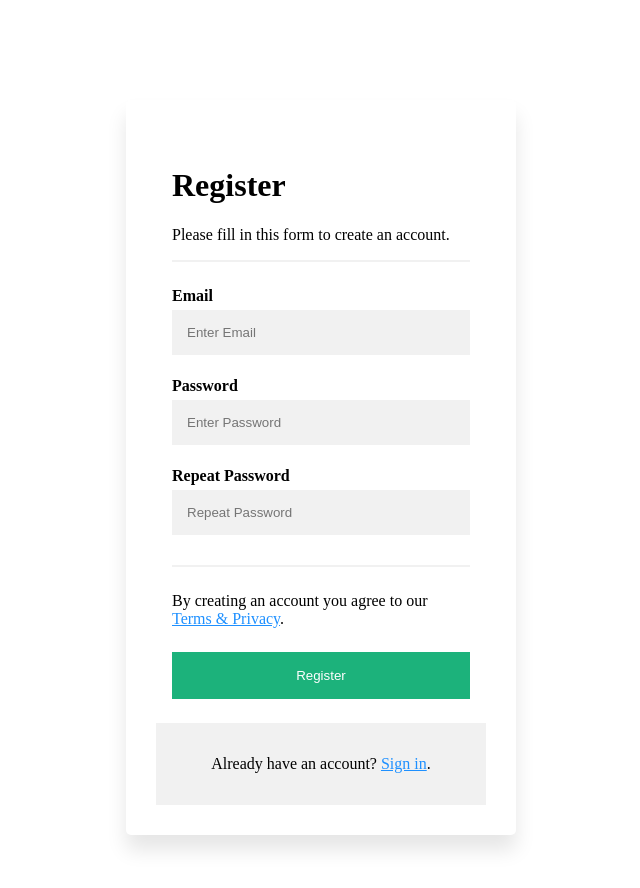
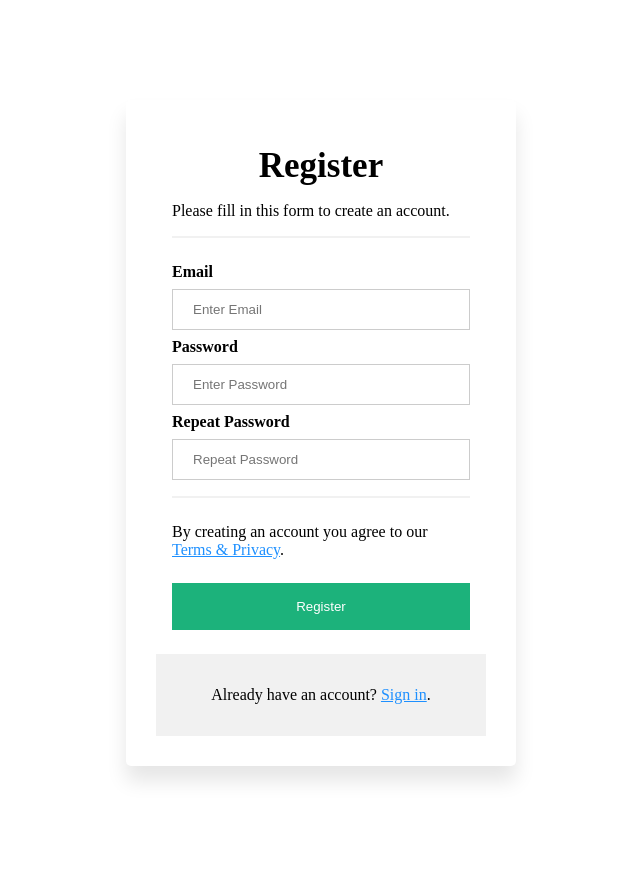
Before and after one commit to Fortunate05/Fortunate-Login-and-Registration, a plain HTML site: page Register.html in a window 1280 px wide. Shown: the whole page, without its empty margins (282-922 px from the left). After the commit the page ends 866 px from the top, so only its background shows below. Drawn offline with Linux system fonts and the light colour scheme.

Commit message:
add change way same login and register styles same

```diff
--- a/Register.html
+++ b/Register.html
@@ -5,6 +5,7 @@
     <meta http-equiv="X-UA-Compatible" content="IE=edge">
     <meta name="viewport" content="width=device-width, initial-scale=1.0">
     <title>Register</title>
+    <script src="script.js"></script>
     <style>
         * {box-sizing: border-box}
 
@@ -24,21 +25,27 @@
     margin-bottom: 100px;
     margin-right: 100px;
   }
+  .wrapper .title-text{
+    display: flex;
+    width: 200%;
+  }
+  .wrapper .title{
+    width: 50%;
+    font-size: 35px;
+    font-weight: 600;
+    text-align: center;
+    transition: all 0.6s cubic-bezier(0.68,-0.55,0.265,1.55);
+  }
 
-/* Full-width input fields */
+/* Full-width inputs */
 input[type=text], input[type=password] {
-  width: 100%;
-  padding: 15px;
-  margin: 5px 0 22px 0;
-  display: inline-block;
-  border: none;
-  background: #f1f1f1;
-}
-
-input[type=text]:focus, input[type=password]:focus {
-  background-color: #ddd;
-  outline: none;
-}
+    width: 100%;
+    padding: 12px 20px;
+    margin: 8px 0;
+    display: inline-block;
+    border: 1px solid #ccc;
+    box-sizing: border-box;
+  }
 
 /* Overwrite default styles of hr */
 hr {
@@ -78,7 +85,12 @@ a {
 <body>
     <div class="wrapper">
         <div class="container">
-          <h1>Register</h1>
+            <div class="title-text">
+                <div class="title login">
+                    Register
+                </div>
+            </div>
+
           <p>Please fill in this form to create an account.</p>
           <hr>
 
```
